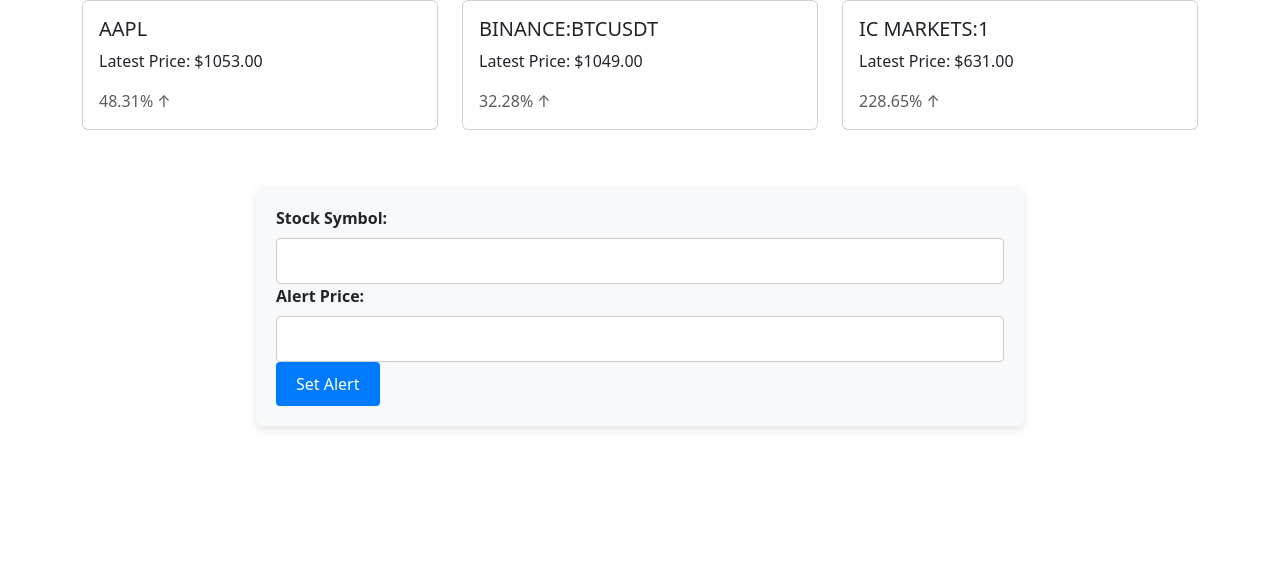
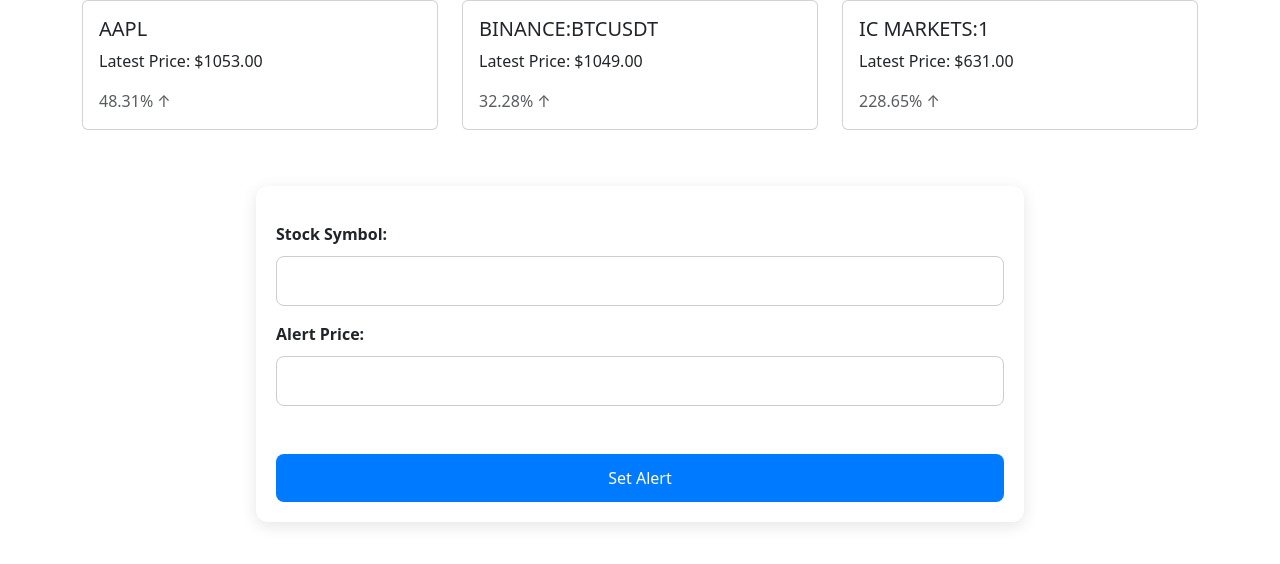
Before and after one commit to Peamolon/StockApi, a React (Create React App) app: page / in a window 1280 px wide. Shown: the top 564 px of the page. Built offline with nearby package versions, Linux system fonts and the light colour scheme.

Commit message:
LeftForm: Remove extra space

```diff
--- a/src/components/LeftForm.tsx
+++ b/src/components/LeftForm.tsx
@@ -4,61 +4,62 @@
 
 const Form = styled.form`
   padding: 20px;
-  background-color: #f8f9fa;
-  border-radius: 8px;
-  box-shadow: 0 4px 8px rgba(0, 0, 0, 0.1);
-  width: 60%; // Ajustar al 60% del ancho
-  margin: 40px auto; // Centrar vertical y horizontalmente
-  display: block; // Asegurar que toma el ancho definido
+  background-color: #ffffff;
+  border-radius: 12px;
+  box-shadow: 0 4px 16px rgba(0, 0, 0, 0.1);
+  width: 60%;
+  margin: 40px auto;
+  display: flex;
+  flex-direction: column;
 `;
 
 const FormField = styled.div`
-  margin-bottom: 15px;
+  margin-bottom: 20px;
 `;
 
 const Select = styled.select`
   width: 100%;
-  padding: 8px 12px;
+  padding: 12px 15px;
   border: 1px solid #ccc;
-  border-radius: 4px;
+  border-radius: 8px;
+  margin-top: 1em;
   background-color: white;
   box-sizing: border-box;
   appearance: none;
   cursor: pointer;
-
   &:focus {
-    border-color: #007bff;
+    border-color: #0056b3;
     outline: none;
   }
 `;
 
 const Label = styled.label`
+  margin-top: 1em;
   font-weight: bold;
-  margin-bottom: 5px;
-  margin-bottom: 8px;
+  margin-bottom: 10px;
   display: block;
 `;
 
 const Input = styled.input`
   width: 100%;
-  padding: 18px 12px;
+  padding: 12px 15px;
   border: 1px solid #ccc;
-  padding: 10px 12px;
-  border-radius: 4px;
+  border-radius: 8px;
   box-sizing: border-box;
 `;
 
 const Button = styled.button`
   background-color: #007bff;
   color: white;
-  padding: 10px 20px;
+  padding: 12px 20px;
   border: none;
-  border-radius: 4px;
+  margin-top: 3em;
+  border-radius: 8px;
   cursor: pointer;
-  transition: background-color 0.2s;
-
+  transition: all 0.3s ease;
   &:hover {
     background-color: #0056b3;
+    transform: scale(1.05);
   }
 `;
 
```
